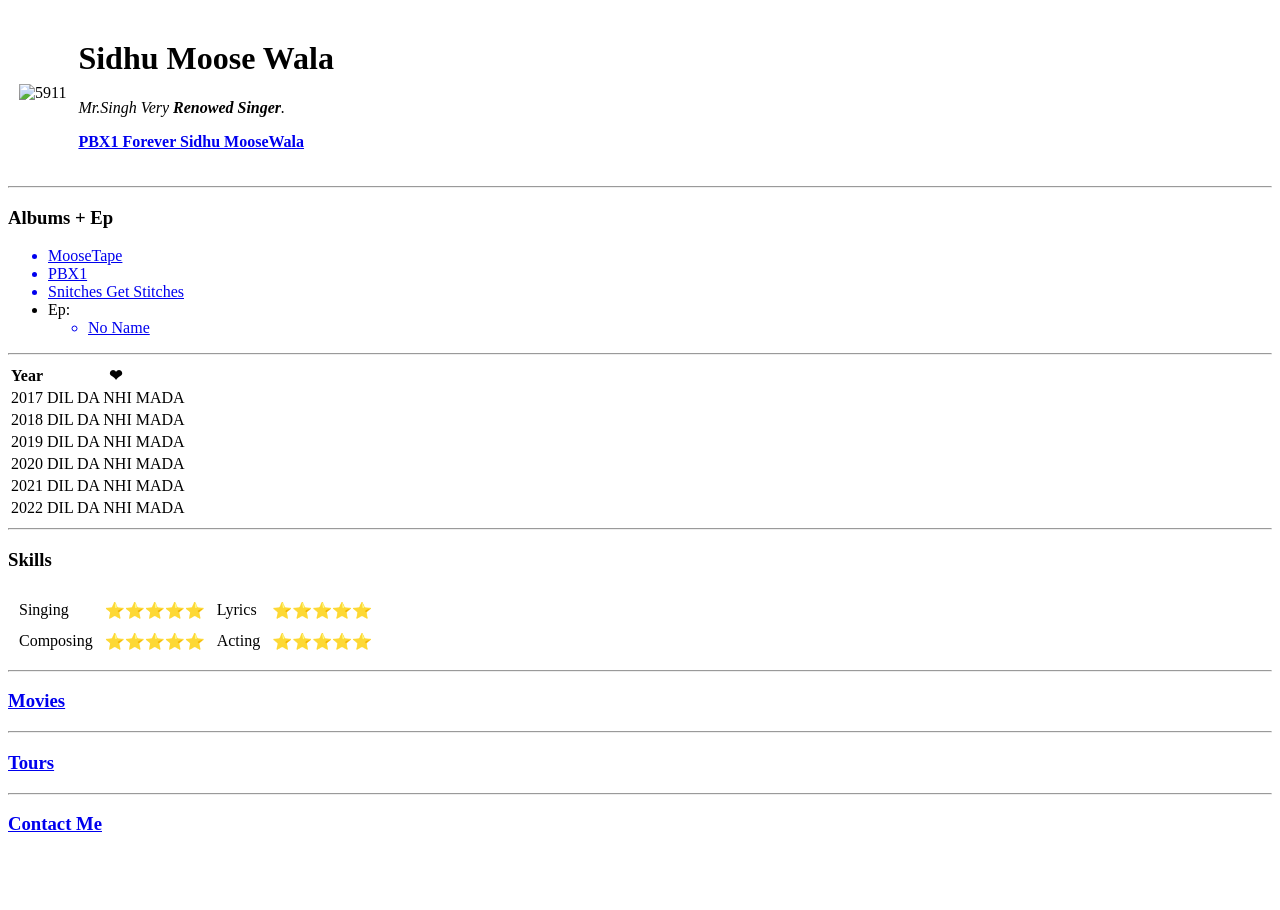
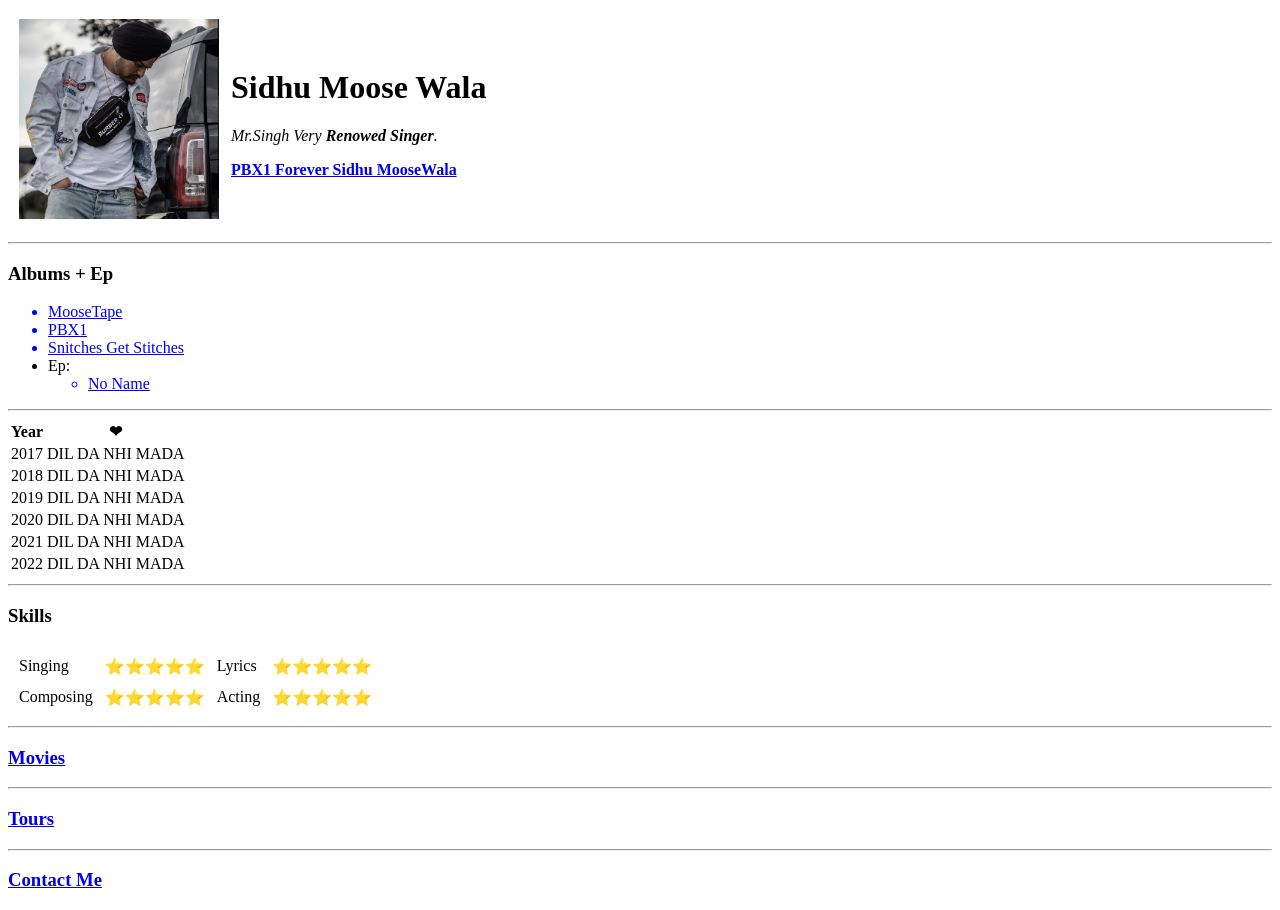
Before and after one commit to tejpreet12/Sidhu, a plain HTML site: page index.html in a window 1280 px wide. Before the commit the page ends 854 px from the top, so only its background shows below. Drawn offline with Linux system fonts and the light colour scheme.

Commit message:
Update index.html

```diff
--- a/index.html
+++ b/index.html
@@ -8,7 +8,7 @@
 
     <table cellspacing="10">
       <tr>
-        <td><img src="images/smw.jpg" alt="5911" width="200" height="200"></td>
+        <td><img src="smw.jpg" alt="5911" width="200" height="200"></td>
         <td><h1>Sidhu Moose Wala</h1>
             <p><em>Mr.Singh Very <strong>Renowed Singer</strong>.</em></p>
             <strong><a href="https://en.wikipedia.org/wiki/Sidhu_Moose_Wala"><p>PBX1 Forever Sidhu MooseWala</p></a></strong></td>
```
